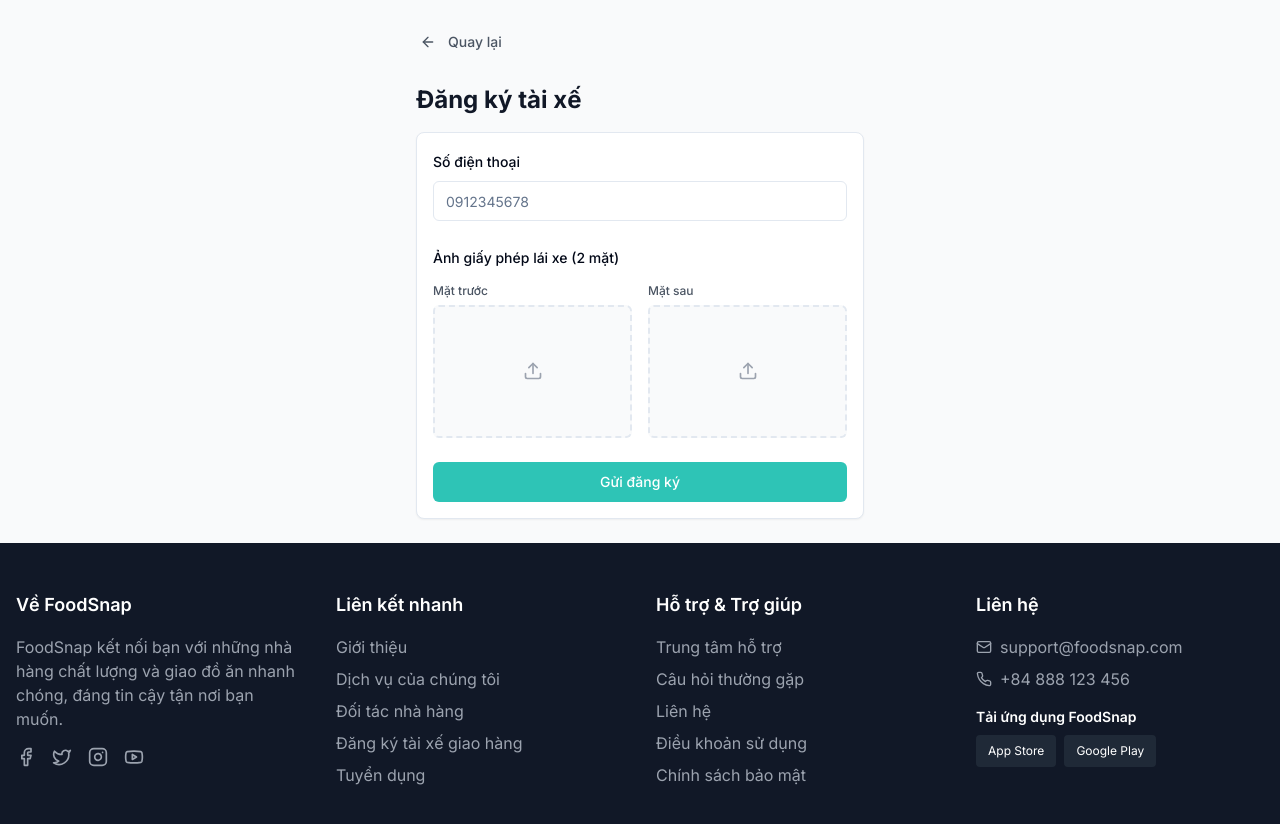
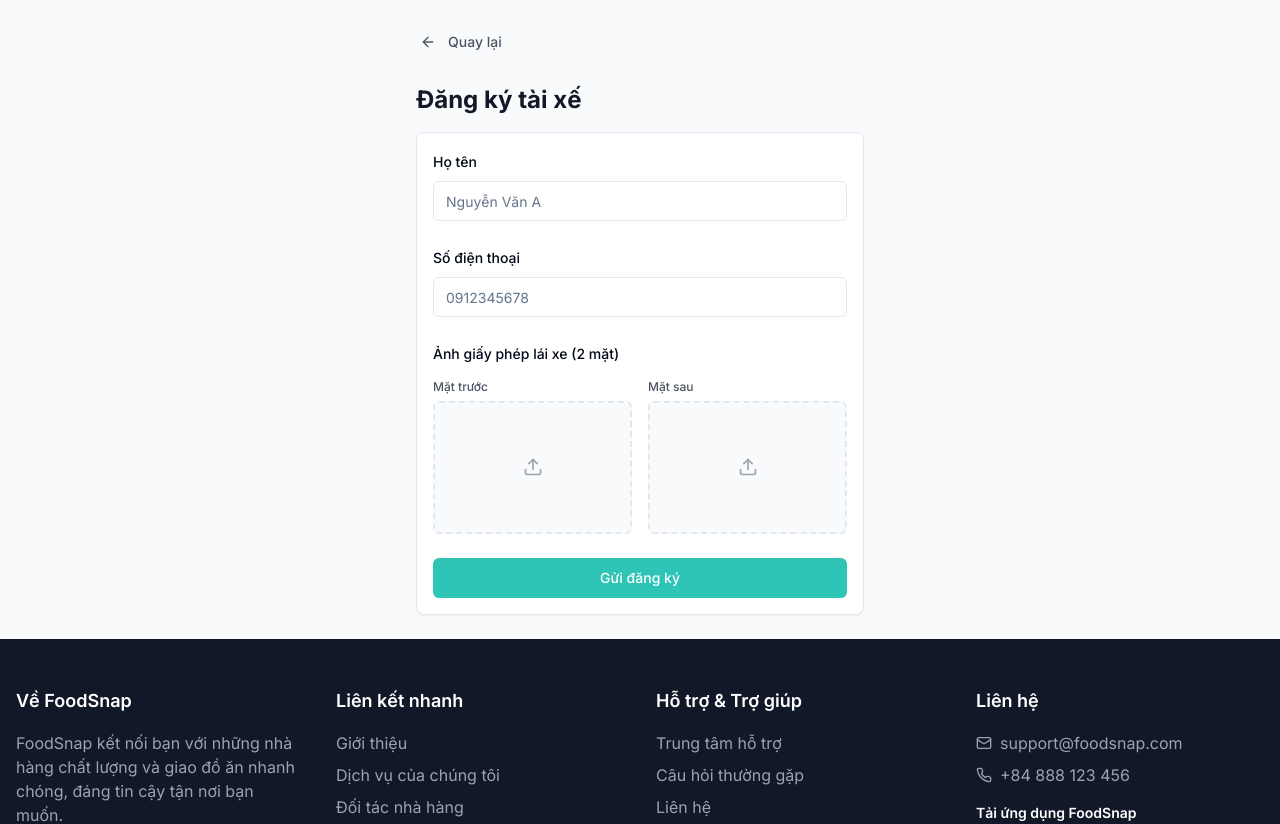
Before and after one commit to dncmaduro/foodsnap-, a React (Vite) app: page /delivery-registration/form in a window 1280 px wide. Shown: the top 824 px of the page. Built offline with nearby package versions, Linux system fonts and the light colour scheme.

Commit message:
fix: shipper fullname

```diff
--- a/src/pages/DeliveryDriverRegistrationForm.tsx
+++ b/src/pages/DeliveryDriverRegistrationForm.tsx
@@ -20,6 +20,7 @@ import { useForm } from 'react-hook-form'
 import * as z from 'zod'
 
 const formSchema = z.object({
+  fullname: z.string().min(2, 'Họ tên phải có ít nhất 2 ký tự'),
   phone: z
     .string()
     .min(1, 'Số điện thoại không được để trống')
@@ -40,6 +41,7 @@ export default function DeliveryDriverRegistrationForm() {
   const form = useForm<FormValues>({
     resolver: zodResolver(formSchema),
     defaultValues: {
+      fullname: '',
       phone: '',
     },
   })
@@ -88,6 +90,7 @@ export default function DeliveryDriverRegistrationForm() {
     }
 
     const formData = new FormData()
+    formData.append('fullname', values.fullname)
     formData.append('phone', values.phone)
     formData.append('files', frontFile)
     formData.append('files', backFile)
@@ -116,6 +119,19 @@ export default function DeliveryDriverRegistrationForm() {
               onSubmit={form.handleSubmit(onSubmit)}
               className="space-y-6 bg-white p-4 rounded-lg border shadow-sm"
             >
+              <FormField
+                control={form.control}
+                name="fullname"
+                render={({ field }) => (
+                  <FormItem>
+                    <FormLabel>Họ tên</FormLabel>
+                    <FormControl>
+                      <Input {...field} placeholder="Nguyễn Văn A" />
+                    </FormControl>
+                    <FormMessage />
+                  </FormItem>
+                )}
+              />
               <FormField
                 control={form.control}
                 name="phone"
```
